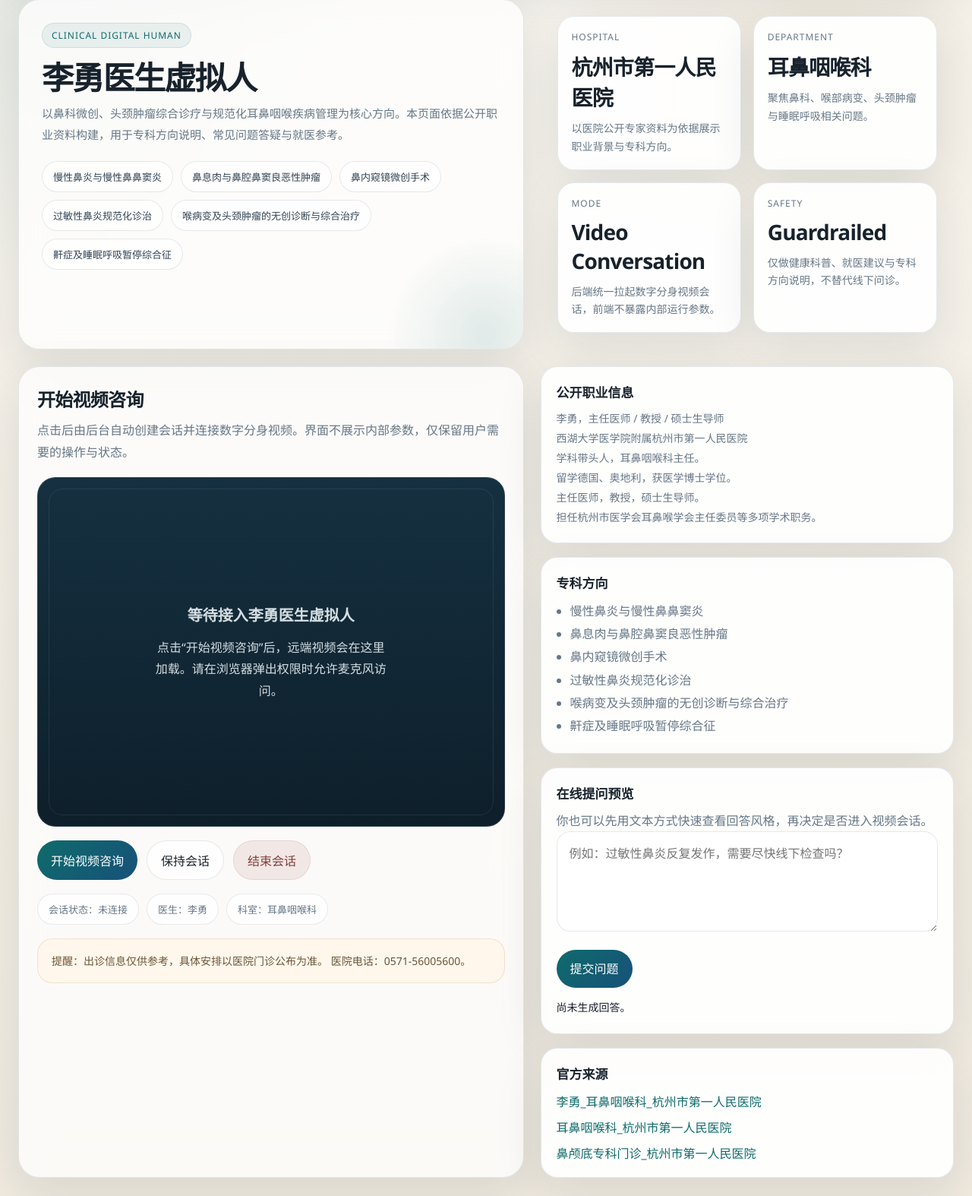
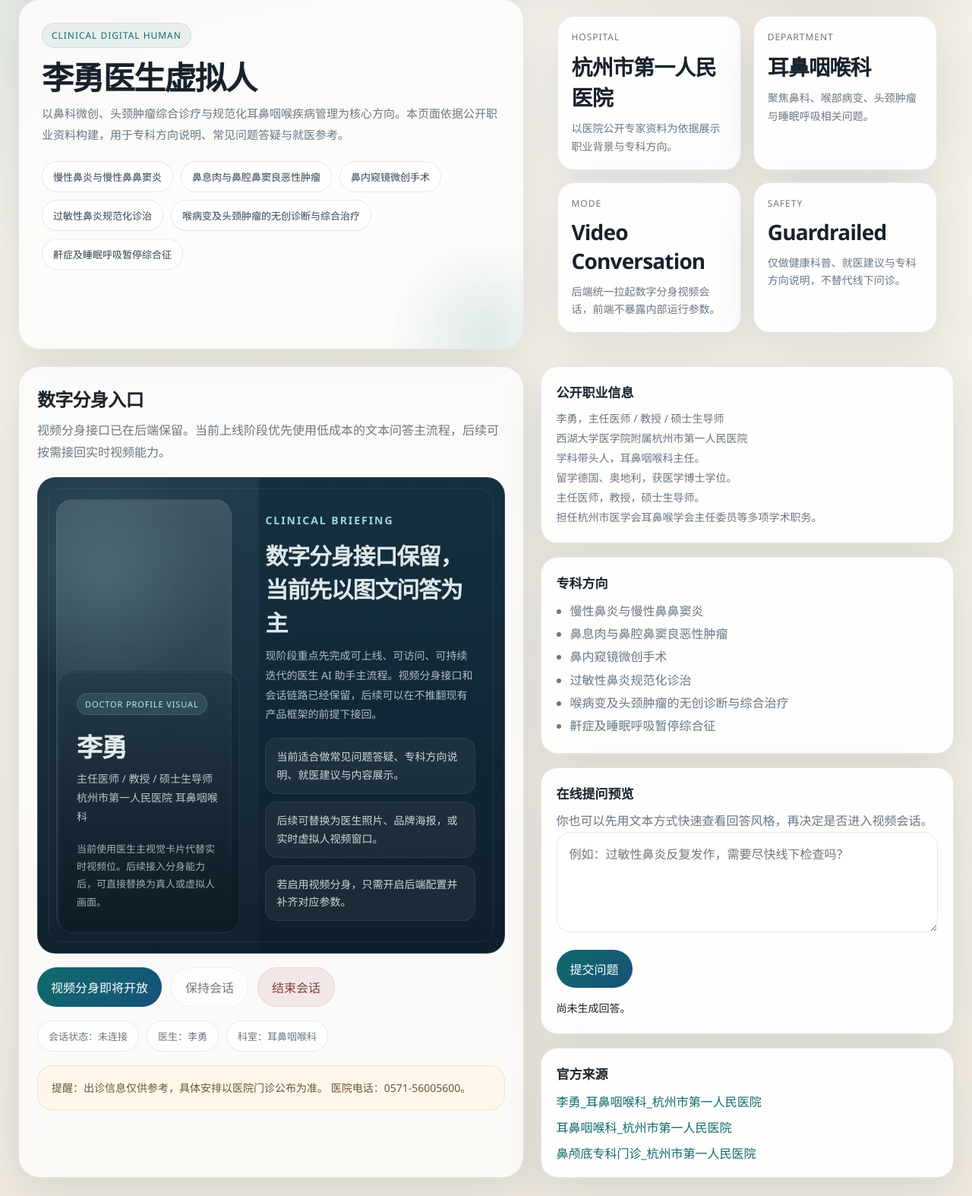
Before and after one commit to kingcharleslzy-ai/doctor-avatar, a FastAPI app: page / in a window 1280 px wide. Shown: the part 130-1704 px from the top of the page at 76% size. Run offline with FastAPI, Linux system fonts and the light colour scheme; some libraries are stand-ins or nearby versions.

Commit message:
Keep video avatar as reserved capability

```diff
--- a/app/config.py
+++ b/app/config.py
@@ -21,6 +21,7 @@
     heygen_language: str = Field(default="zh", alias="HEYGEN_LANGUAGE")
     heygen_use_sandbox: bool = Field(default=True, alias="HEYGEN_USE_SANDBOX")
     heygen_push_to_talk: bool = Field(default=False, alias="HEYGEN_PUSH_TO_TALK")
+    enable_video_avatar: bool = Field(default=False, alias="ENABLE_VIDEO_AVATAR")
     app_host: str = Field(default="127.0.0.1", alias="APP_HOST")
     app_port: int = Field(default=8000, alias="APP_PORT")
 
--- a/app/main.py
+++ b/app/main.py
@@ -62,6 +62,7 @@
     return {
         "openai_configured": bool(settings.openai_api_key),
         "heygen_configured": bool(settings.heygen_api_key),
+        "video_avatar_enabled": settings.enable_video_avatar,
         "doctor": {
             "name": doctor_profile.get("name"),
             "title": doctor_profile.get("title"),
@@ -132,6 +133,8 @@
 
 @app.post("/api/liveavatar/token", response_model=LiveAvatarTokenResponse)
 async def liveavatar_token(payload: LiveAvatarSessionRequest | None = None) -> LiveAvatarTokenResponse:
+    if not settings.enable_video_avatar:
+        raise HTTPException(status_code=409, detail="视频分身能力当前未启用。")
     payload = payload or LiveAvatarSessionRequest()
     request_payload = {
         "mode": payload.mode or settings.heygen_mode,
@@ -164,6 +167,8 @@
 
 @app.post("/api/liveavatar/session", response_model=LiveAvatarTokenResponse)
 async def liveavatar_session(payload: LiveAvatarStartRequest) -> LiveAvatarTokenResponse:
+    if not settings.enable_video_avatar:
+        raise HTTPException(status_code=409, detail="视频分身能力当前未启用。")
     try:
         result = await heygen_service.start_liveavatar_session(payload.session_token)
     except Exception as exc:  # pragma: no cover - runtime integration fallback
@@ -173,6 +178,8 @@
 
 @app.get("/api/liveavatar/sessions", response_model=LiveAvatarTokenResponse)
 async def liveavatar_sessions() -> LiveAvatarTokenResponse:
+    if not settings.enable_video_avatar:
+        raise HTTPException(status_code=409, detail="视频分身能力当前未启用。")
     try:
         result = await heygen_service.list_sessions()
     except Exception as exc:  # pragma: no cover - runtime integration fallback
@@ -182,6 +189,8 @@
 
 @app.post("/api/liveavatar/keepalive", response_model=LiveAvatarTokenResponse)
 async def liveavatar_keepalive(payload: LiveAvatarStartRequest) -> LiveAvatarTokenResponse:
+    if not settings.enable_video_avatar:
+        raise HTTPException(status_code=409, detail="视频分身能力当前未启用。")
     try:
         result = await heygen_service.keep_alive(payload.session_token)
     except Exception as exc:  # pragma: no cover - runtime integration fallback
--- a/app/static/user.js
+++ b/app/static/user.js
@@ -3,6 +3,7 @@
   sessionToken: "",
   conversation: [],
   doctorProfile: null,
+  appConfig: null,
 };
 
 function $(id) {
@@ -89,6 +90,10 @@
 }
 
 async function startConsultation() {
+  if (!state.appConfig || !state.appConfig.video_avatar_enabled) {
+    $("answer").textContent = "视频分身能力当前未启用，现阶段请先使用文本问答。相关接口已保留，后续可随时接回。";
+    return;
+  }
   const startBtn = $("startConsultBtn");
   startBtn.disabled = true;
   startBtn.textContent = "连接中...";
@@ -110,6 +115,9 @@
 }
 
 async function keepAlive() {
+  if (!state.appConfig || !state.appConfig.video_avatar_enabled) {
+    return;
+  }
   if (!state.sessionToken) {
     return;
   }
@@ -128,7 +136,11 @@
     state.room = null;
   }
   $("connectionState").textContent = "未连接";
-  $("videoStage").innerHTML = `<div class="video-placeholder"><strong>等待接入李勇医生虚拟人</strong>点击“开始视频咨询”后，远端视频会在这里加载。请在浏览器弹出权限时允许麦克风访问。</div>`;
+  if (window.innerWidth <= 720) {
+    $("videoStage").innerHTML = `<div class="video-placeholder"><div class="portrait-mobile"><div class="badge">Doctor Profile Visual</div><div class="name">李勇</div><div class="meta">主任医师 / 教授 / 硕士生导师<br />杭州市第一人民医院 耳鼻咽喉科</div></div><div class="note">当前使用医生主视觉卡片代替视频位，先以文字问答和产品主流程为主。后续接回视频分身时，这里会直接切换成实时画面。</div></div>`;
+    return;
+  }
+  $("videoStage").innerHTML = `<div class="portrait-side"><div class="portrait-card"><div class="portrait-placeholder"><div class="portrait-badge">Doctor Profile Visual</div><div class="portrait-name">李勇</div><div class="portrait-title">主任医师 / 教授 / 硕士生导师<br />杭州市第一人民医院 耳鼻咽喉科</div><div class="portrait-note">当前使用医生主视觉卡片代替实时视频位。后续接入分身能力后，可直接替换为真人或虚拟人画面。</div></div></div></div><div class="briefing-side"><div class="briefing-card"><h4>Clinical Briefing</h4><h5>数字分身接口保留，当前先以图文问答为主</h5><p>现阶段重点先完成可上线、可访问、可持续迭代的医生 AI 助手主流程。视频分身接口和会话链路已经保留，后续可以在不推翻现有产品框架的前提下接回。</p><div class="briefing-list"><div class="briefing-item">当前适合做常见问题答疑、专科方向说明、就医建议与内容展示。</div><div class="briefing-item">后续可替换为医生照片、品牌海报，或实时虚拟人视频窗口。</div><div class="briefing-item">若启用视频分身，只需开启后端配置并补齐对应参数。</div></div></div></div>`;
 }
 
 async function askQuestion() {
@@ -203,6 +215,21 @@
   renderSources(profile.official_sources || []);
 }
 
+async function loadAppConfig() {
+  const config = await getJson("/api/app-config");
+  state.appConfig = config;
+  const enabled = Boolean(config.video_avatar_enabled);
+  const startBtn = $("startConsultBtn");
+  const keepAliveBtn = $("keepAliveBtn");
+
+  if (!enabled) {
+    startBtn.textContent = "视频分身即将开放";
+    keepAliveBtn.disabled = true;
+    $("connectionState").textContent = "未启用";
+    disconnectRoom();
+  }
+}
+
 function wireUi() {
   $("startConsultBtn").addEventListener("click", startConsultation);
   $("keepAliveBtn").addEventListener("click", keepAlive);
@@ -211,6 +238,9 @@
 }
 
 wireUi();
+loadAppConfig().catch((error) => {
+  $("answer").textContent = error.message;
+});
 loadProfile().catch((error) => {
   $("doctorBio").textContent = error.message;
 });
--- a/app/templates/user_desktop.html
+++ b/app/templates/user_desktop.html
@@ -43,10 +43,23 @@
     .panel { padding: 24px; }
     .panel h3 { margin: 0; font-size: 24px; letter-spacing: -.03em; }
     .panel p.lead { margin: 10px 0 0; color: var(--muted); line-height: 1.8; }
-    .video-shell { min-height: 460px; border-radius: 24px; margin-top: 18px; overflow: hidden; background: linear-gradient(180deg, #153040 0%, #0e1f2b 100%); position: relative; display: flex; align-items: center; justify-content: center; border: 1px solid rgba(255,255,255,.12); }
+    .video-shell { min-height: 460px; border-radius: 24px; margin-top: 18px; overflow: hidden; background: linear-gradient(180deg, #153040 0%, #0e1f2b 100%); position: relative; display: grid; grid-template-columns: .95fr 1.05fr; border: 1px solid rgba(255,255,255,.12); }
     .video-shell::after { content: ""; position: absolute; inset: 14px; border: 1px solid rgba(255,255,255,.08); border-radius: 18px; pointer-events: none; }
-    .video-placeholder { color: rgba(239,247,249,.88); text-align: center; padding: 24px; max-width: 360px; line-height: 1.8; }
-    .video-placeholder strong { display: block; font-size: 20px; margin-bottom: 10px; }
+    .portrait-side { position: relative; padding: 26px; background: radial-gradient(circle at 30% 20%, rgba(135,213,208,.18), transparent 28%), linear-gradient(180deg, rgba(255,255,255,.06), rgba(255,255,255,.01)); display: flex; align-items: flex-end; }
+    .portrait-side::before { content: ""; position: absolute; inset: 28px 36px 28px 24px; border-radius: 22px; background: linear-gradient(180deg, rgba(255,255,255,.14), rgba(255,255,255,.03)); border: 1px solid rgba(255,255,255,.08); }
+    .portrait-card { position: relative; z-index: 1; width: 100%; min-height: 100%; display: flex; align-items: flex-end; }
+    .portrait-placeholder { width: 100%; border-radius: 20px; padding: 28px 24px; color: rgba(239,247,249,.94); background: linear-gradient(180deg, rgba(13,38,53,.28), rgba(9,24,34,.72)); border: 1px solid rgba(255,255,255,.08); box-shadow: inset 0 1px 0 rgba(255,255,255,.06); }
+    .portrait-badge { display: inline-flex; padding: 6px 10px; border-radius: 999px; background: rgba(135,213,208,.14); color: #b4f0eb; font-size: 11px; letter-spacing: .08em; text-transform: uppercase; border: 1px solid rgba(135,213,208,.16); }
+    .portrait-name { margin: 16px 0 6px; font-size: 34px; font-weight: 700; letter-spacing: -.04em; }
+    .portrait-title { color: rgba(239,247,249,.76); line-height: 1.8; font-size: 14px; }
+    .portrait-note { margin-top: 18px; color: rgba(239,247,249,.66); line-height: 1.8; font-size: 13px; }
+    .briefing-side { padding: 28px 28px 24px 8px; display: flex; align-items: center; }
+    .briefing-card { width: 100%; padding: 18px 10px 18px 0; color: rgba(239,247,249,.92); }
+    .briefing-card h4 { margin: 0; font-size: 14px; letter-spacing: .14em; text-transform: uppercase; color: #9fd8d4; }
+    .briefing-card h5 { margin: 14px 0 10px; font-size: 30px; letter-spacing: -.04em; }
+    .briefing-card p { margin: 0; color: rgba(239,247,249,.72); line-height: 1.85; font-size: 14px; }
+    .briefing-list { display: grid; gap: 10px; margin-top: 18px; }
+    .briefing-item { padding: 12px 14px; border-radius: 16px; background: rgba(255,255,255,.05); border: 1px solid rgba(255,255,255,.08); color: rgba(239,247,249,.84); font-size: 14px; line-height: 1.7; }
     .toolbar { display: flex; flex-wrap: wrap; gap: 12px; margin-top: 18px; }
     button { border: 0; border-radius: 999px; padding: 13px 18px; font: inherit; cursor: pointer; transition: transform .18s ease, opacity .18s ease; }
     button:hover { transform: translateY(-1px); }
@@ -118,18 +131,36 @@
 
     <section class="layout">
       <div class="card panel">
-        <h3>开始视频咨询</h3>
-        <p class="lead">点击后由后台自动创建会话并连接数字分身视频。界面不展示内部参数，仅保留用户需要的操作与状态。</p>
+        <h3>数字分身入口</h3>
+        <p class="lead">视频分身接口已在后端保留。当前上线阶段优先使用低成本的文本问答主流程，后续可按需接回实时视频能力。</p>
 
         <div class="video-shell" id="videoStage">
-          <div class="video-placeholder">
-            <strong>等待接入李勇医生虚拟人</strong>
-            点击“开始视频咨询”后，远端视频会在这里加载。请在浏览器弹出权限时允许麦克风访问。
+          <div class="portrait-side">
+            <div class="portrait-card">
+              <div class="portrait-placeholder">
+                <div class="portrait-badge">Doctor Profile Visual</div>
+                <div class="portrait-name">李勇</div>
+                <div class="portrait-title">主任医师 / 教授 / 硕士生导师<br />杭州市第一人民医院 耳鼻咽喉科</div>
+                <div class="portrait-note">当前使用医生主视觉卡片代替实时视频位。后续接入分身能力后，可直接替换为真人或虚拟人画面。</div>
+              </div>
+            </div>
+          </div>
+          <div class="briefing-side">
+            <div class="briefing-card">
+              <h4>Clinical Briefing</h4>
+              <h5>数字分身接口保留，当前先以图文问答为主</h5>
+              <p>现阶段重点先完成可上线、可访问、可持续迭代的医生 AI 助手主流程。视频分身接口和会话链路已经保留，后续可以在不推翻现有产品框架的前提下接回。</p>
+              <div class="briefing-list">
+                <div class="briefing-item">当前适合做常见问题答疑、专科方向说明、就医建议与内容展示。</div>
+                <div class="briefing-item">后续可替换为医生照片、品牌海报，或实时虚拟人视频窗口。</div>
+                <div class="briefing-item">若启用视频分身，只需开启后端配置并补齐对应参数。</div>
+              </div>
+            </div>
           </div>
         </div>
 
         <div class="toolbar">
-          <button id="startConsultBtn" class="primary">开始视频咨询</button>
+          <button id="startConsultBtn" class="primary">视频分身即将开放</button>
           <button id="keepAliveBtn" class="secondary">保持会话</button>
           <button id="disconnectBtn" class="danger">结束会话</button>
         </div>
```
Also changed, not shown: app/templates/user_mobile.html (+14 -6 lines), README.md, 1 other file.
